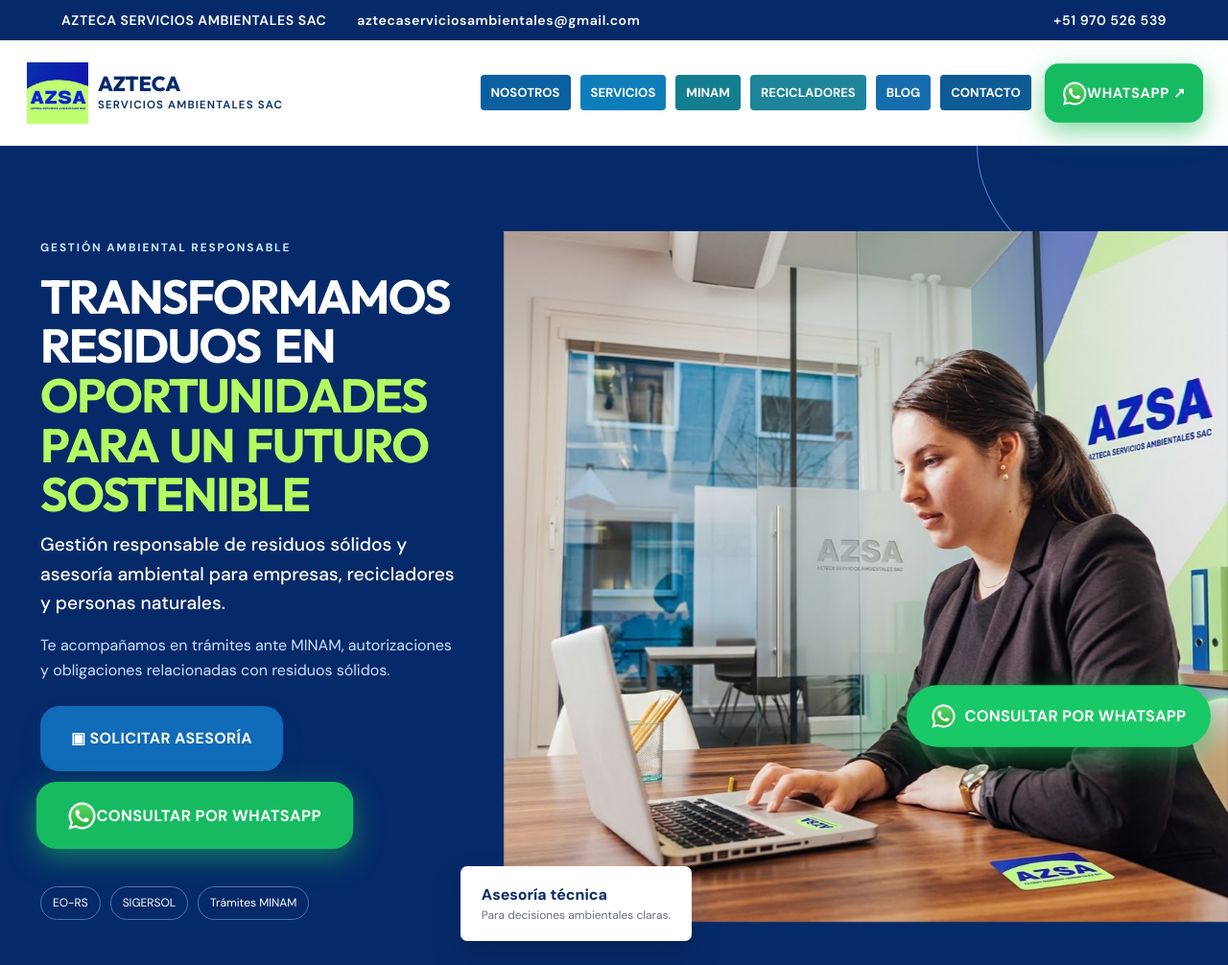
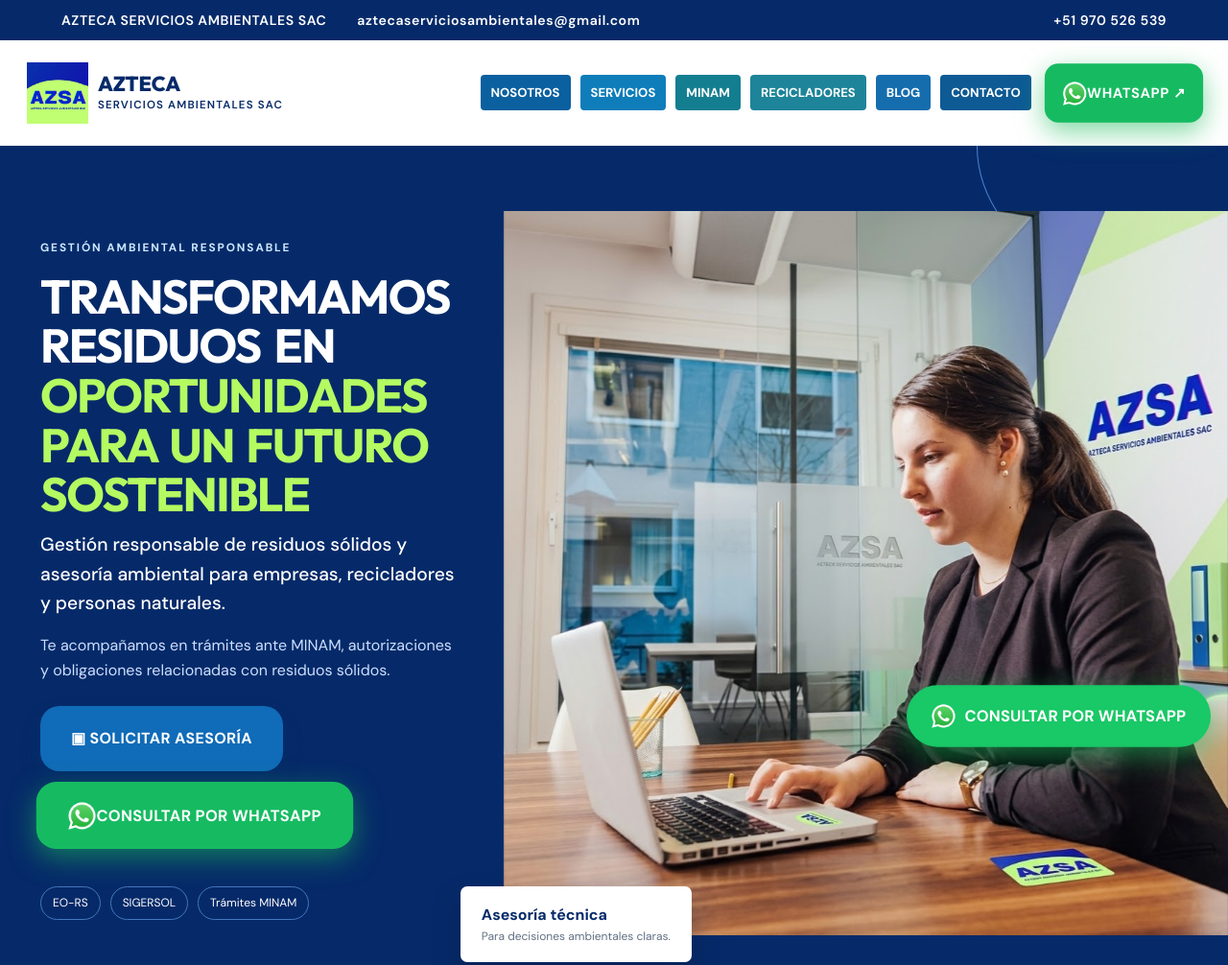
Before and after one commit to Luque1234567890/PAGINA-WEB-EJEMPLO-DE-TRABAJO, a plain HTML site: page index.html in a window 1280 px wide. Shown: the top 1006 px of the page at 96% size. Drawn offline with Linux system fonts and the light colour scheme.

Commit message:
Increase min-height and hero-media height to 820px

```diff
--- a/index.html
+++ b/index.html
@@ -168,13 +168,13 @@
     .hero {
       grid-template-columns: .82fr 1.18fr;
       gap: 0;
-      min-height: 720px;
+      min-height: 820px;
       padding: 0;
     }
 
     .hero-copy { padding: 92px max(6vw, 42px); }
     .hero h1 { font-size: clamp(2.45rem, 3.85vw, 4.9rem); max-width: 640px; }
-    .hero-media { height: 720px; max-width: none; }
+    ..hero-media { height: 820px; max-width: none; }
     .hero-media img {
       width: 100%;
       height: 100%;
```
